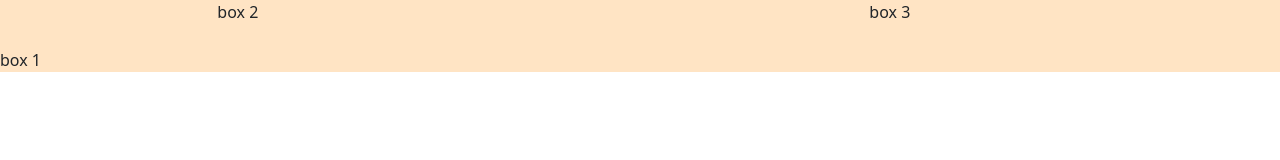
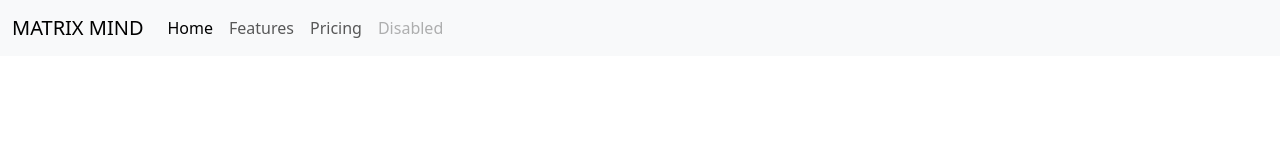
Before and after one commit to jack-daniel7/jd-education-world-bootstrap, a plain HTML site: page src/index.html in a window 1280 px wide. Drawn offline with nearby package versions, Linux system fonts and the light colour scheme.

Commit message:
minor oblications

```diff
--- a/src/index.html
+++ b/src/index.html
@@ -11,17 +11,77 @@
 </head>
 
 <body>
-    <div class="row" style="background-color: bisque;">
-    <div class="col-2 gy-5" >
-        box 1
+  <!--navbar-->
+  <nav class="navbar bg-body-tertiary d-xs-block d-md-none ">
+    <div class="container-fluid">
+      <a class="navbar-brand" href="https://imgbb.com/">
+        <img src="https://i.ibb.co/4pB1kM8/a63edfe458444e579b67c45c11cc128c-1.png" alt="a63edfe458444e579b67c45c11cc128c-1" alt="Logo" width="35" height="35" class="d-inline-block align-text-top">
+        MATRIX MIND
+      </a>
+      <button class="navbar-toggler" type="button" data-bs-toggle="collapse" data-bs-target="#navbarNav" aria-controls="navbarNav" aria-expanded="false" aria-label="Toggle navigation">
+        <span class="navbar-toggler-icon"></span>
+      </button>
+      <div class="collapse navbar-collapse" id="navbarNav">
+        <ul class="navbar-nav">
+          <li class="nav-item">
+            <a class="nav-link active" aria-current="page" href="#">Home</a>
+          </li>
+          <li class="nav-item">
+            <a class="nav-link" href="#">Features</a>
+          </li>
+          <li class="nav-item">
+            <a class="nav-link" href="#">Pricing</a>
+          </li>
+          <li class="nav-item">
+            <a class="nav-link disabled" aria-disabled="true">Disabled</a>
+          </li>
+        </ul>
     </div>
-    <div class="col-6">
-        box 2
-    </div>
-    <div class="col-2">
-        box 3
+  </nav>
+
+  <nav class="navbar navbar-expand-md bg-body-tertiary d-none d-md-block">
+    <div class="container-fluid">
+      <a class="navbar-brand" href="#"> MATRIX MIND</a>
+      <button class="navbar-toggler" type="button" data-bs-toggle="collapse" data-bs-target="#navbarNav" aria-controls="navbarNav" aria-expanded="false" aria-label="Toggle navigation">
+        <span class="navbar-toggler-icon"></span>
+      </button>
+      <div class="collapse navbar-collapse" id="navbarNav">
+        <ul class="navbar-nav">
+          <li class="nav-item">
+            <a class="nav-link active" aria-current="page" href="#">Home</a>
+          </li>
+          <li class="nav-item">
+            <a class="nav-link" href="#">Features</a>
+          </li>
+          <li class="nav-item">
+            <a class="nav-link" href="#">Pricing</a>
+          </li>
+          <li class="nav-item">
+            <a class="nav-link disabled" aria-disabled="true">Disabled</a>
+          </li>
+        </ul>
       </div>
     </div>
+  </nav>
+
+  <a href=""><img src="" border="0"></a>
+  <!--bannerimage-->
+
+
+  <!--hero section-->
+
+  <!--mid-portion-->
+
+
+  <!--table-->
+
+
+  <!--form-->
+
+
+  <!--footer-->
+
+
 
 
 
```
Also changed, not shown: navbar.png (renamed from a63edfe458444e579b67c45c11cc128c (1).png). Lines whose indentation alone changed are shown as unchanged.
